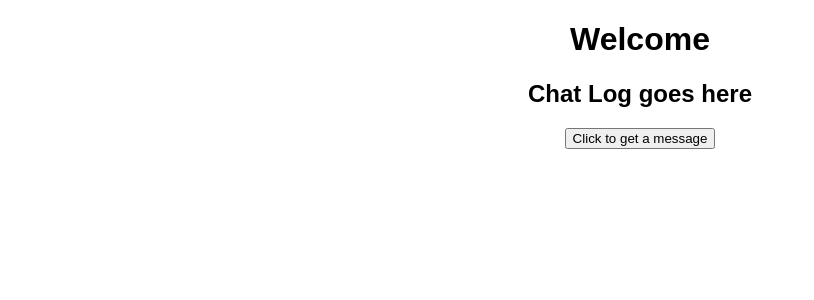
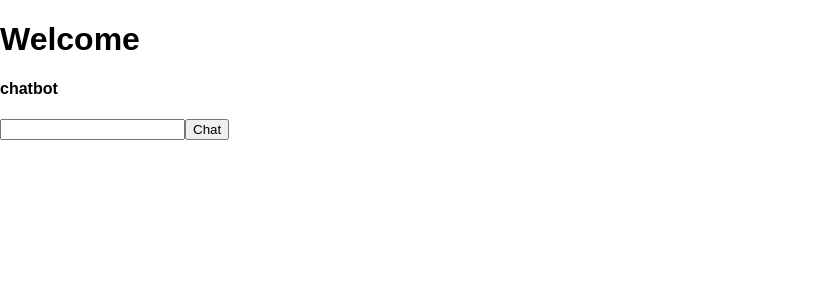
Before and after one commit to cartacode/chatbot_app, a React (Create React App) app in the folder rnn-frontend/: page / in a window 1280 px wide. Shown: the top 300 px of the page, without its empty margins (0-814 px from the left). Built offline with nearby package versions, Linux system fonts and the light colour scheme.

Commit message:
Refactor structure of components

```diff
--- a/rnn-frontend/src/App.js
+++ b/rnn-frontend/src/App.js
@@ -5,13 +5,11 @@ import Chat from './components/Chat.js';
 class App extends Component {
   render() {
     return (
-      <div className="App">
-        <header className="App-header">
-          <h1 className="App-title">Welcome</h1>
+      <div className="app">
+        <header className="app-header">
+          <h1 className="app-title">Welcome</h1>
         </header>
-        <main>
-          <Chat />
-        </main>
+        <Chat />
       </div>
     );
   }
--- a/rnn-frontend/src/components/Chat.js
+++ b/rnn-frontend/src/components/Chat.js
@@ -19,19 +19,30 @@ class Chat extends React.Component {
 
   messageList() {
     return this.state.messages.map(message => (
-      <li>{message}</li>
+      <li className="message-item">{message}</li>
     ))
   }
 
   render() {
     return (
-      <div className="Chat">
-        <h2>Chat Log goes here</h2>
-        <button onClick={this.getMessage}>Click to get a message</button>
-        <ul>
-          {this.messageList()}
-        </ul>
-      </div>
+      <main className="app-main">
+        <div className="app-container">
+          <div className="chat-main">
+            <h4>chatbot</h4>
+            <ul className="message-list">
+              {this.messageList()}
+            </ul>
+          </div>
+          <div className="chat-bottom">
+            <label>
+              <input type="text">
+
+              </input>
+            </label>
+            <button onClick={this.getMessage}>Chat</button>
+          </div>
+        </div>
+      </main>
   );
   }
 }
```
